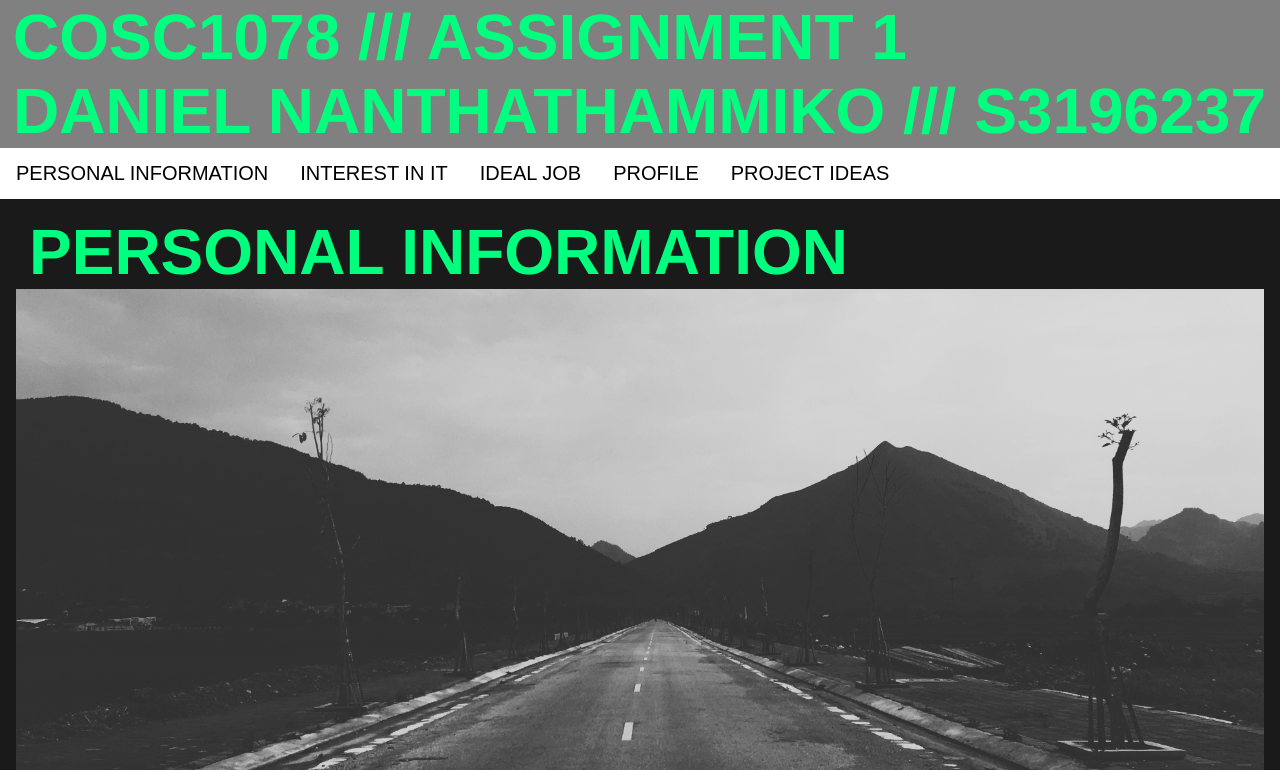
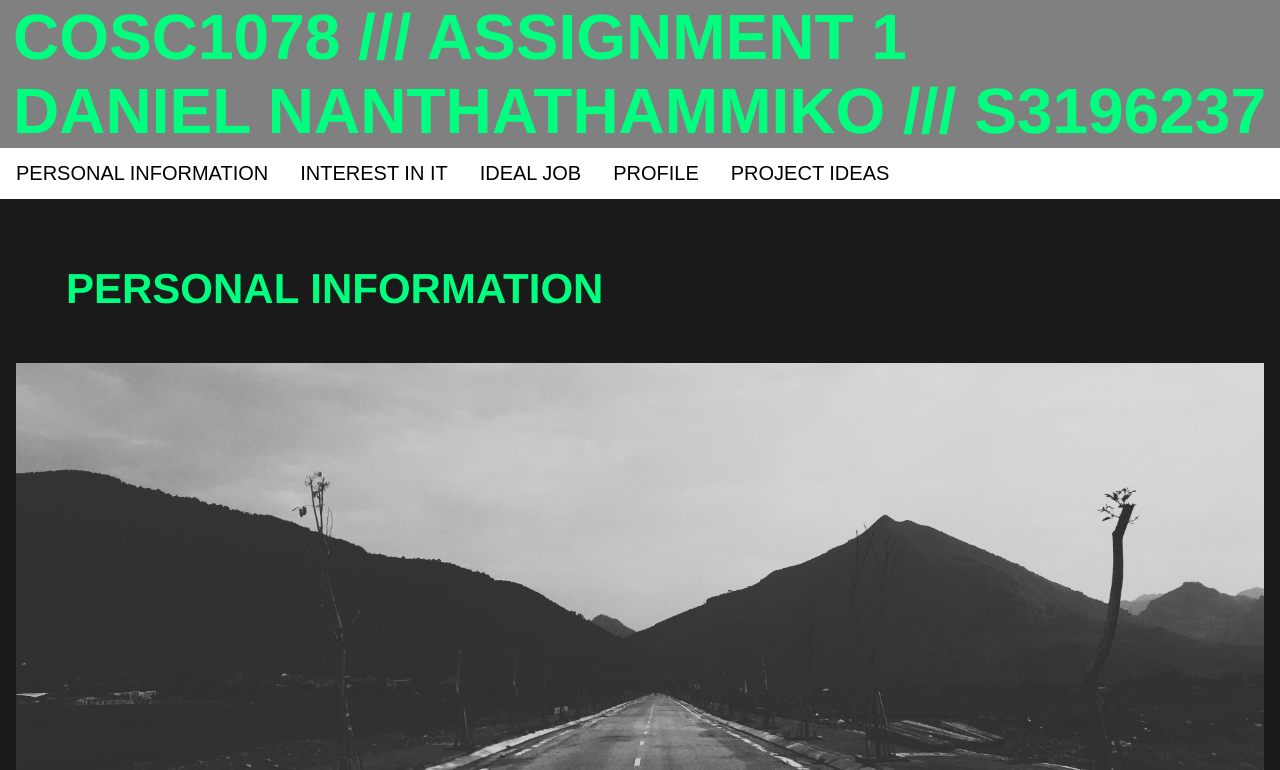
Before and after one commit to DN3196237/COSC1078-IT-A1-, a plain HTML site: page index.html in a window 1280 px wide. Shown: the top 770 px of the page. Drawn offline with Linux system fonts and the light colour scheme.

Commit message:
Update index.html

```diff
--- a/index.html
+++ b/index.html
@@ -203,7 +203,7 @@ table.center {
 
 <div class="content">
 <a id="1"></a>
-<h1>PERSONAL INFORMATION</h1>
+<h2>PERSONAL INFORMATION</h2>
 <img src="media/images/contents/6.jpg">
 <p class="body">
 Thank you for taking the time to review my personal profile. My name is Daniel and I was born and raised in Melbourne.<br><br>
```
